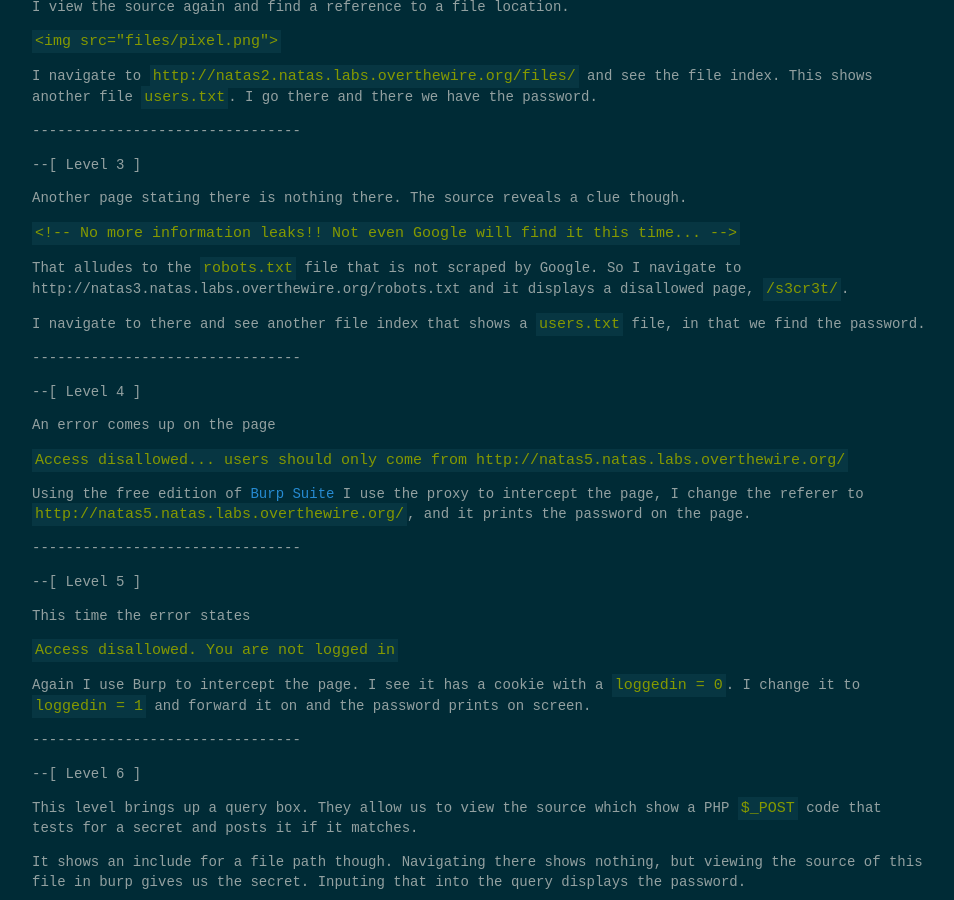
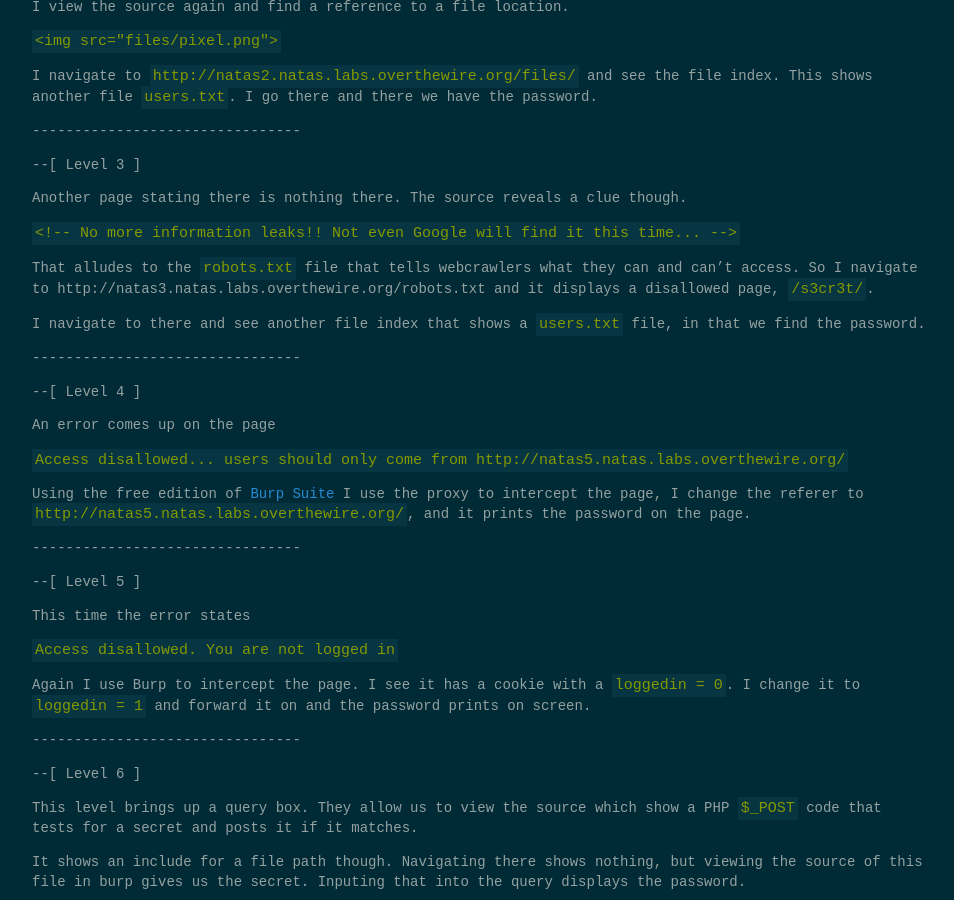
Before and after one commit to maxmunday/maxmunday.github.io, a Jekyll site: the page built from _posts/2016-10-05-overthewire-natas.md, in a window 1280 px wide and 900 px high, scrolled down 907 px. Shown: the whole window, without its empty margins (160-1114 px from the left). Built offline with Jekyll 4.4.1, drawn with Linux system fonts in a browser that asks for light colours.

Commit message:
Adding to site

```diff
--- a/_posts/2016-10-05-overthewire-natas.md
+++ b/_posts/2016-10-05-overthewire-natas.md
@@ -58,7 +58,7 @@
 
 `<!-- No more information leaks!! Not even Google will find it this time... -->`
 
-That alludes to the `robots.txt` file that is not scraped by Google. So I navigate to http://natas3.natas.labs.overthewire.org/robots.txt and it displays a disallowed page, `/s3cr3t/`.
+That alludes to the `robots.txt` file that tells webcrawlers what they can and can't access. So I navigate to http://natas3.natas.labs.overthewire.org/robots.txt and it displays a disallowed page, `/s3cr3t/`.
 
 I navigate to there and see another file index that shows a `users.txt` file, in that we find the password.
 
```
